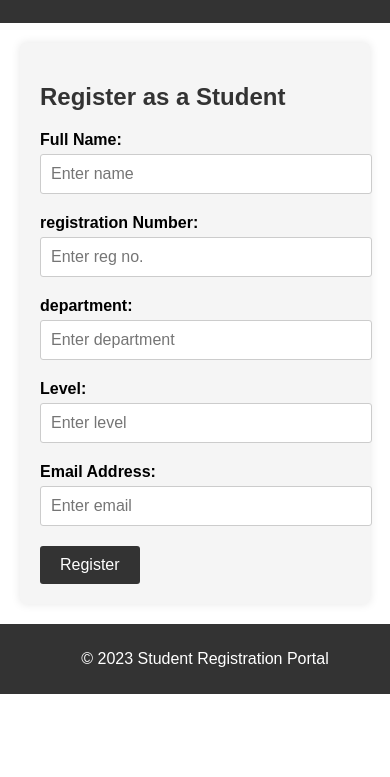
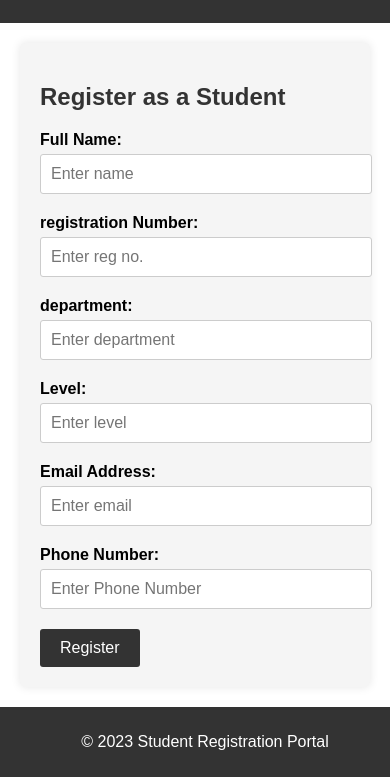
Before and after one commit to ukdon/OSSD, a plain HTML site: page index.html in a window 390 px wide. Shown: the part 149-926 px from the top of the page. Before the commit the page ends 844 px from the top, so only its background shows below. Drawn offline with Linux system fonts and the light colour scheme.

Commit message:
nas/ste/19/1163 i have added phone number text text bar

```diff
--- a/index.html
+++ b/index.html
@@ -42,6 +42,10 @@
                     <label for="email">Email Address:</label>
                     <input type="email" id="email" name="email" required placeholder="Enter email">
                 </div>
+                <div class="form-group">
+                    <label for="phoneNo">Phone Number:</label>
+                    <input type="email" id="phoneNo" name="phoneNo" required placeholder="Enter Phone Number">
+                </div>
 
                 <button type="submit">Register</button>
 
--- a/style.css
+++ b/style.css
@@ -45,7 +45,8 @@ label {
 }
 
 input[type="text"],
-input[type="email"] {
+input[type="email"],
+input[type="phoneNo"] {
     width: 100%;
     padding: 10px;
     border: 1px solid #ccc;
```
